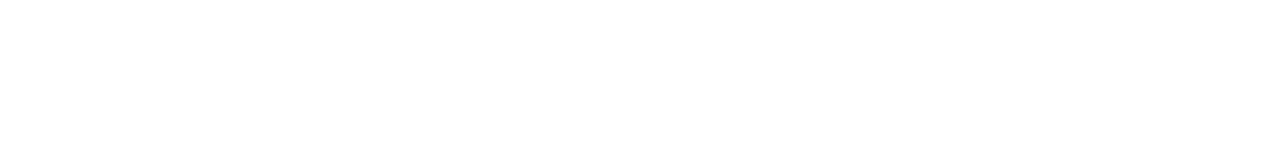
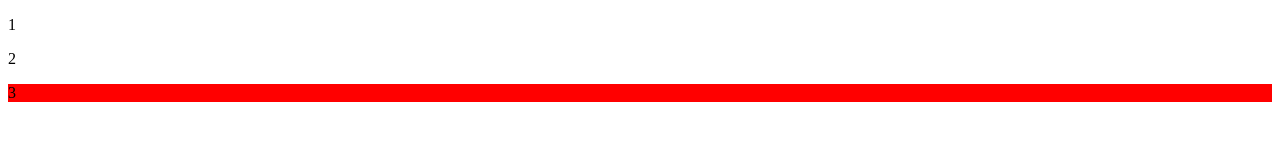
Before and after one commit to KseniyaSF/firsrepository2023, a plain HTML site: page lesson-03/index.html in a window 1280 px wide. Drawn offline with Linux system fonts and the light colour scheme.

Commit message:
07-01-23

```diff
--- a/lesson-03/index.html
+++ b/lesson-03/index.html
@@ -8,6 +8,10 @@
     <link rel="stylesheet" href="style/style.css">
 </head>
 <body>
-
+    <div>
+    <P>1</P>
+    <P>2</P>
+    <P>3</P>
+    </div>
 </body>
 </html>
--- a/lesson-03/style/style.css
+++ b/lesson-03/style/style.css
@@ -0,0 +1,3 @@
+div p:nth-last-child(1){
+    background-color: red;
+}
```
Also changed, not shown: lesson-01/img/images.jpg (renamed from img/images.jpg), lesson-01/img/photo.jpg (renamed from img/photo.jpg), lesson-01/index.html (renamed from index.html), lesson-01/lesson-01.html (renamed from lesson-01.html), lesson-01/test.html (renamed from test.html).
